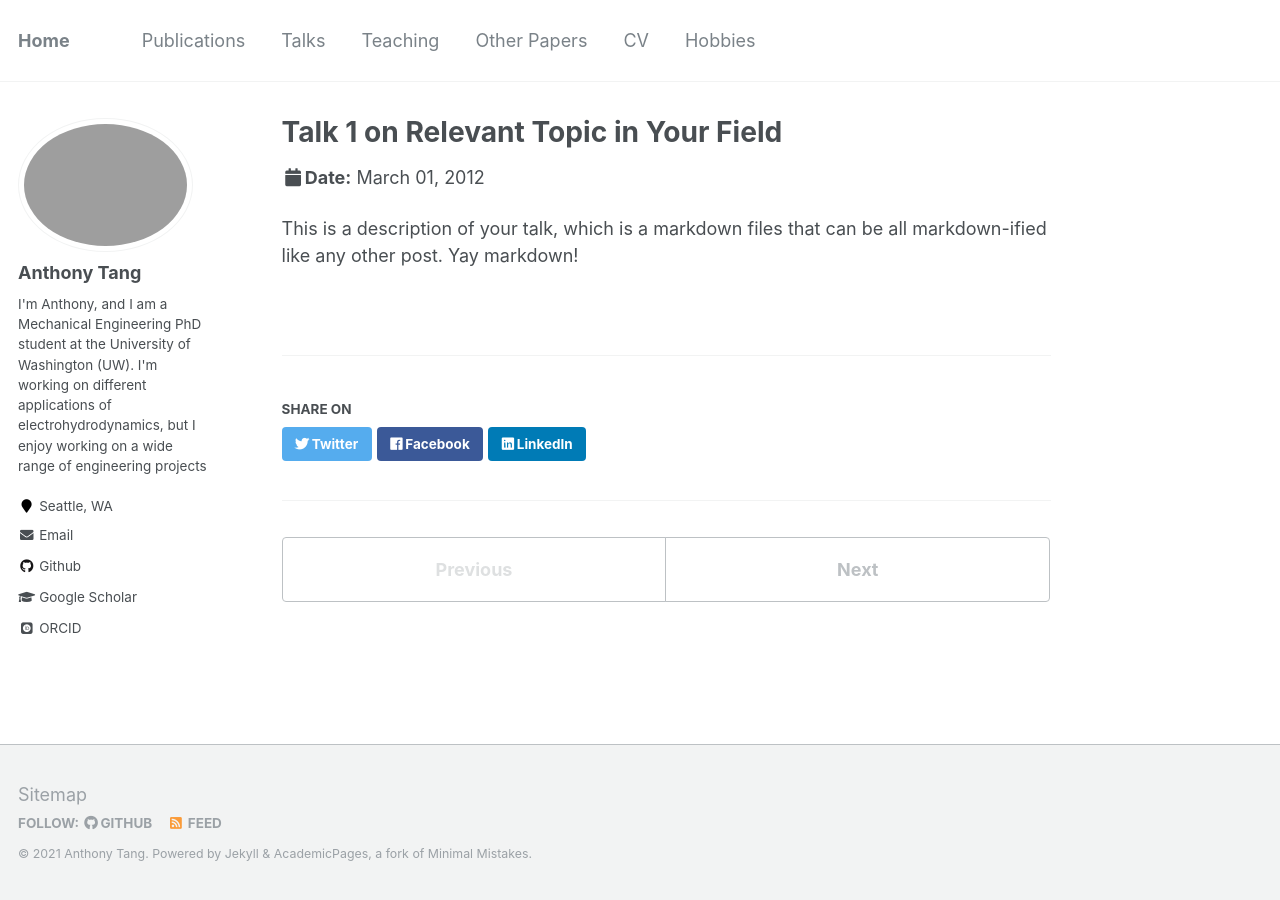
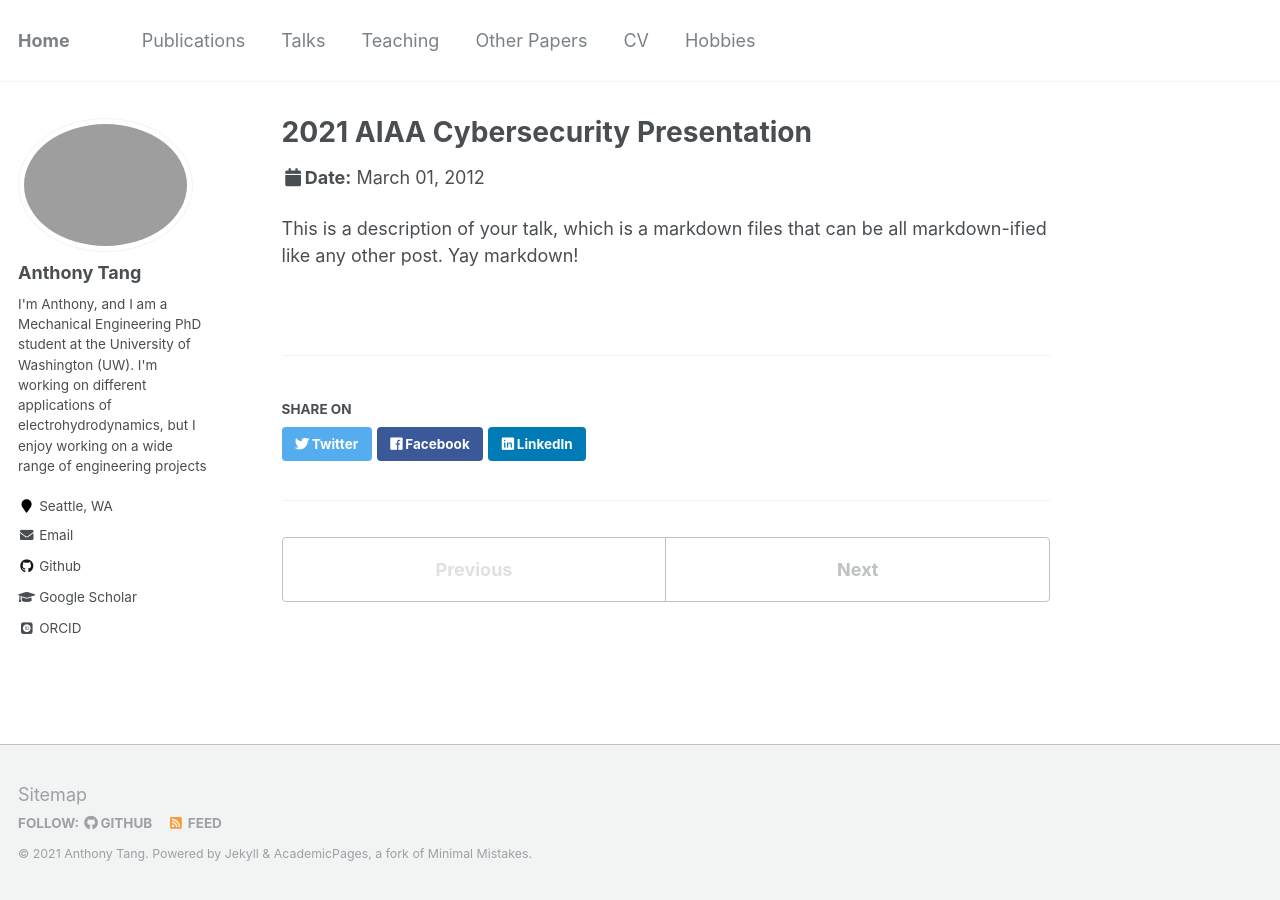
Before and after one commit to antang808/academic, a Jekyll site: the page built from _talks/2012-03-01-talk-1.md, in a window 1280 px wide. Built offline with Jekyll 4.4.1, drawn with Linux system fonts in a browser that asks for light colours; some web fonts are replaced.

Commit message:
Update 2012-03-01-talk-1.md

```diff
--- a/_talks/2012-03-01-talk-1.md
+++ b/_talks/2012-03-01-talk-1.md
@@ -1,5 +1,5 @@
 ---
-title: "Talk 1 on Relevant Topic in Your Field"
+title: "2021 AIAA Cybersecurity Presentation"
 collection: talks
 type: "Talk"
 permalink: /talks/2012-03-01-talk-1
```
